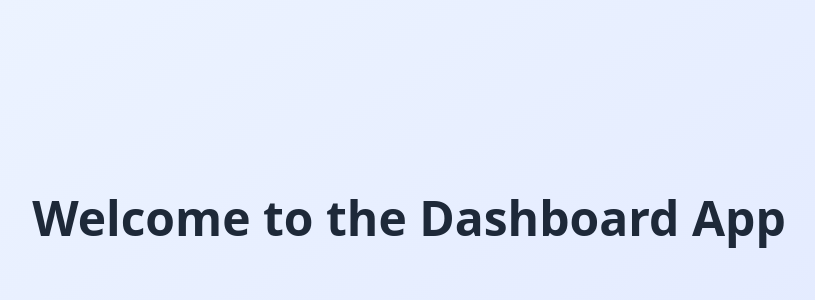
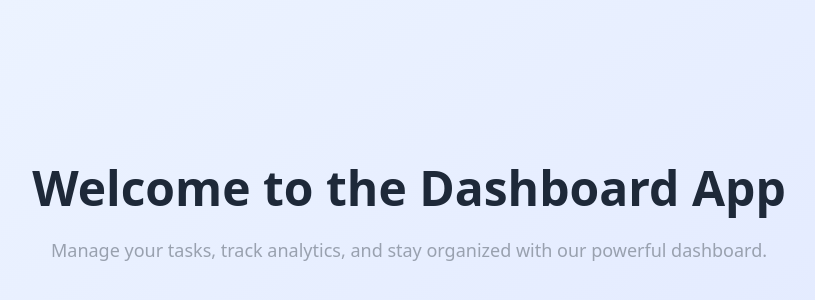
Before and after one commit to mnraza-dev/NextJS_Mastery, a Next.js app in the folder demos/: page / in a window 1280 px wide. Shown: the part 170-470 px from the top of the page, without its empty margins (231-1046 px from the left). Built offline with nearby package versions, Linux system fonts and the light colour scheme.

Commit message:
Enhance home page with a new description for the dashboard

```diff
--- a/demos/src/app/page.tsx
+++ b/demos/src/app/page.tsx
@@ -1,16 +1,19 @@
-import React from 'react'
+import React from "react";
 
 const Home = () => {
   return (
-    <div className='min-h-screen bg-gradient-to-br from-blue-50 to-indigo-100 flex flex-col items-center justify-center p-6 '>
+    <div className="min-h-screen bg-gradient-to-br from-blue-50 to-indigo-100 flex flex-col items-center justify-center p-6 ">
+      <div className="text-center">
+        <h1 className="text-5xl mb-6 font-bold text-gray-800">
+          Welcome to the Dashboard App
+        </h1>
+        <p className="text-lg text-gray-400 mb-8">
+          Manage your tasks, track analytics, and stay organized with our
+          powerful dashboard.
+        </p>
+      </div>
+    </div>
+  );
+};
 
-    <div className="text-center">
-      <h1 className='text-5xl mb-6 font-bold text-gray-800'>
-        Welcome to the Dashboard App
-      </h1>
-    </div>
-    </div>
-  )
-}
-
-export default Home
+export default Home;
```
